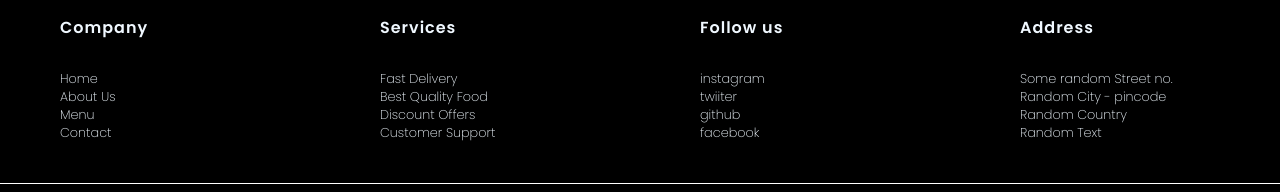
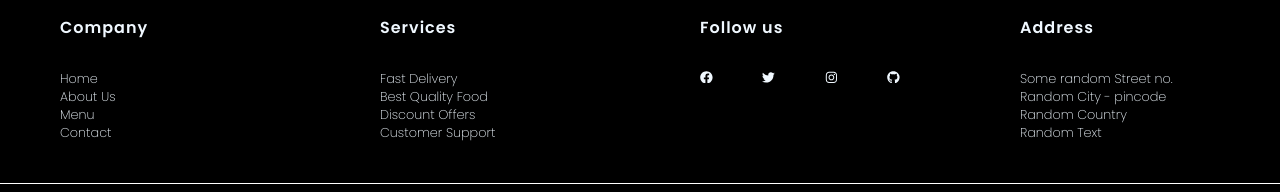
Before and after one commit to singalhimanshu/DeliFood, a React (Create React App) app in the folder frontend/: page / in a window 1280 px wide. Shown: the part 2418-2610 px from the top of the page. Built offline with nearby package versions, Linux system fonts and the light colour scheme; no server answers.

Commit message:
Added icons to footer section

```diff
--- a/frontend/src/components/shared/Footer.js
+++ b/frontend/src/components/shared/Footer.js
@@ -1,5 +1,6 @@
 import React from 'react'
 import '../styles/Footer.css'
+import { FaFacebook, FaGithub, FaInstagram, FaTwitter } from 'react-icons/fa'
 function Footer() {
   const scrollToTop = () => {
     window.scrollTo({
@@ -45,11 +46,19 @@ function Footer() {
         </div>
         <div className='wrapper'>
           <span>Follow us</span>
-          <ul className='footer-list'>
-            <li>instagram</li>
-            <li>twiiter</li>
-            <li>github</li>
-            <li>facebook</li>
+          <ul className='footer-list flex-sb'>
+            <li>
+              <FaFacebook />
+            </li>
+            <li>
+              <FaTwitter />
+            </li>
+            <li>
+              <FaInstagram />
+            </li>
+            <li>
+              <FaGithub />
+            </li>
           </ul>
         </div>
         <div className='wrapper footer-address flex-sb'>
```
